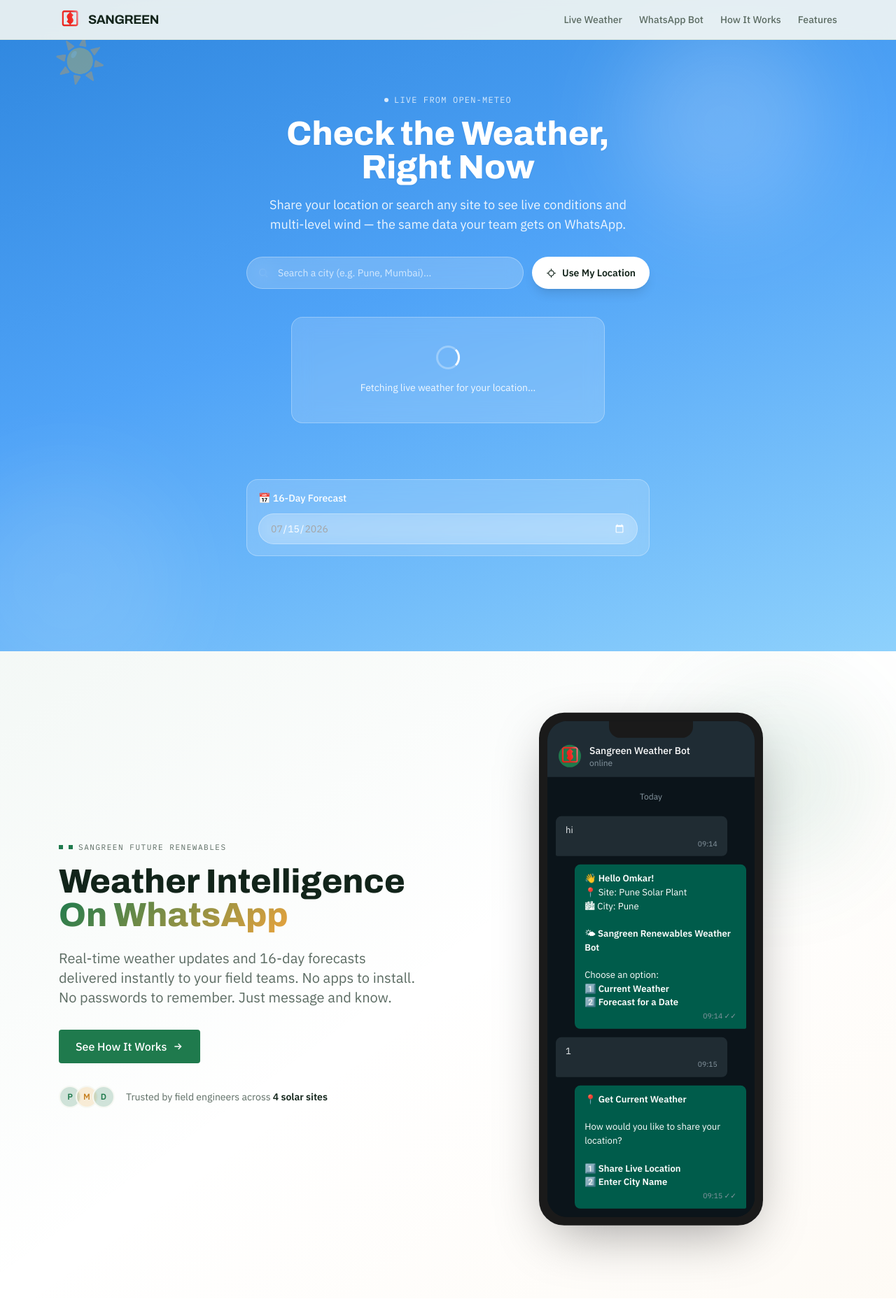
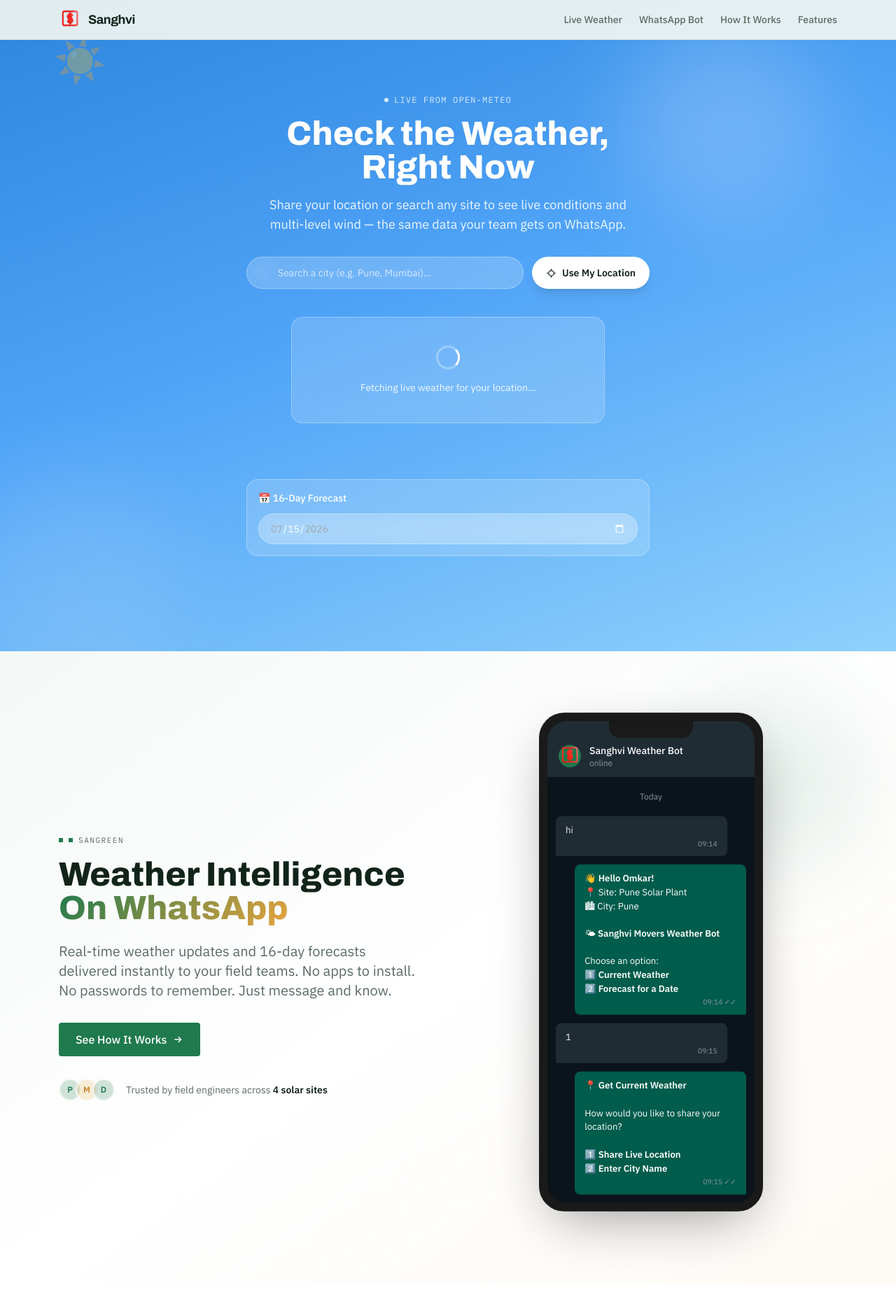
Before and after one commit to opermancode/chatbot-sml-dev, a Flask app: page / in a window 1280 px wide. Shown: the top 1857 px of the page at 70% size. Run offline with Flask 3, Linux system fonts and the light colour scheme; some libraries are stand-ins or nearby versions.

Commit message:
Update landing.html

```diff
--- a/templates/landing.html
+++ b/templates/landing.html
@@ -3,7 +3,7 @@
 <head>
     <meta charset="UTF-8">
     <meta name="viewport" content="width=device-width, initial-scale=1.0">
-    <title>Sangreen Weather Bot — WhatsApp Weather Intelligence for Solar & Wind Sites</title>
+    <title>Sanghvi Weather Bot — WhatsApp Weather Intelligence for Solar & Wind Sites</title>
     <meta name="description" content="Get real-time weather updates and 16-day forecasts for your renewable energy sites directly on WhatsApp. Built for Sangreen Future Renewables field teams.">
     <link rel="icon" type="image/jpeg" href="{{ url_for('static', filename='sangreen.jpg') }}">
     <link rel="preconnect" href="https://fonts.googleapis.com">
@@ -238,7 +238,7 @@
         <div class="max-w-6xl mx-auto px-5 py-3 flex items-center justify-between">
             <div class="flex items-center gap-2.5">
                 <img src="{{ url_for('static', filename='sangreen.jpg') }}" alt="Sangreen" class="w-8 h-8 rounded object-cover">
-                <span class="font-display font-bold text-lg tracking-tight">SANGREEN</span>
+                <span class="font-display font-bold text-lg tracking-tight">Sanghvi</span>
             </div>
             <div class="hidden md:flex items-center gap-6">
                 <a href="#weather" class="text-sm font-medium text-slate hover:text-forest transition-colors">Live Weather</a>
@@ -315,7 +315,7 @@
                 <div class="relative z-10">
                     <div class="eyebrow mb-4">
                         <span style="background:#1F7A4D;width:6px;height:6px;display:inline-block"></span>
-                        Sangreen Future Renewables
+                        Sangreen
                     </div>
                     <h2 class="font-display font-extrabold text-4xl md:text-5xl leading-tight mb-6">
                         Weather Intelligence<br>
@@ -353,7 +353,7 @@
                                     <img src="{{ url_for('static', filename='sangreen.jpg') }}" class="w-full h-full rounded-full object-cover">
                                 </div>
                                 <div>
-                                    <div class="text-white text-sm font-medium">Sangreen Weather Bot</div>
+                                    <div class="text-white text-sm font-medium">Sanghvi Weather Bot</div>
                                     <div class="text-[#8696A0] text-xs">online</div>
                                 </div>
                             </div>
@@ -367,7 +367,7 @@
                                 </div>
 
                                 <div class="chat-bubble chat-bubble-bot">
-                                    <div>👋 <strong>Hello Omkar!</strong><br>📍 Site: Pune Solar Plant<br>🏙 City: Pune<br><br>🌤 <strong>Sangreen Renewables Weather Bot</strong><br><br>Choose an option:<br>1️⃣ <strong>Current Weather</strong><br>2️⃣ <strong>Forecast for a Date</strong></div>
+                                    <div>👋 <strong>Hello Omkar!</strong><br>📍 Site: Pune Solar Plant<br>🏙 City: Pune<br><br>🌤 <strong>Sanghvi Movers Weather Bot</strong><br><br>Choose an option:<br>1️⃣ <strong>Current Weather</strong><br>2️⃣ <strong>Forecast for a Date</strong></div>
                                     <div class="chat-time">09:14 ✓✓</div>
                                 </div>
 
```
